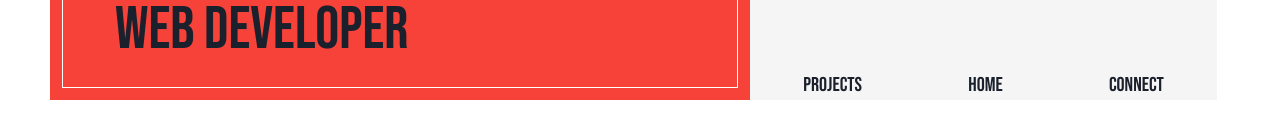
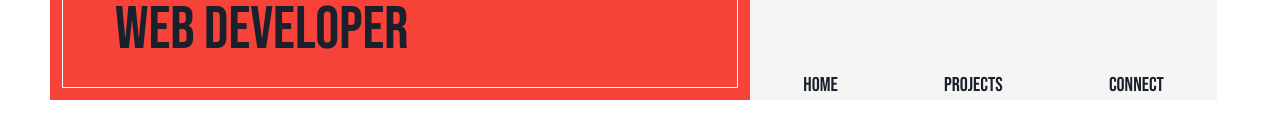
Before and after one commit to Weegius/Portfolio, a React (Create React App) app: page / in a window 1280 px wide. Shown: the part 650-788 px from the top of the page. Built offline with nearby package versions, Linux system fonts and the light colour scheme; a web font is replaced by a local one.

Commit message:
fixed thing

```diff
--- a/src/App.js
+++ b/src/App.js
@@ -65,12 +65,13 @@ const App = () => {
               flexDir="row"
               fontSize={20}
             >
+              <motion.div whileHover={{ scale: 1.1 }}>
+                <Link to="/">Home</Link>
+              </motion.div>
               <motion.div whileHover={{ scale: 1.1 }} _hover={{ cursor: "pointer", color: "#f74239" }}>
                 <Link to="projects">Projects</Link>
               </motion.div>
-              <motion.div whileHover={{ scale: 1.1 }}>
-                <Link to="/">Home</Link>
-              </motion.div>
+
               <motion.div whileHover={{ scale: 1.1 }}>
                 <a href = "mailto: ChristianThompson1@hotmail.com" _hover={{ cursor: "pointer", color: "#f74239" }}>Connect</a>
               </motion.div>
```
